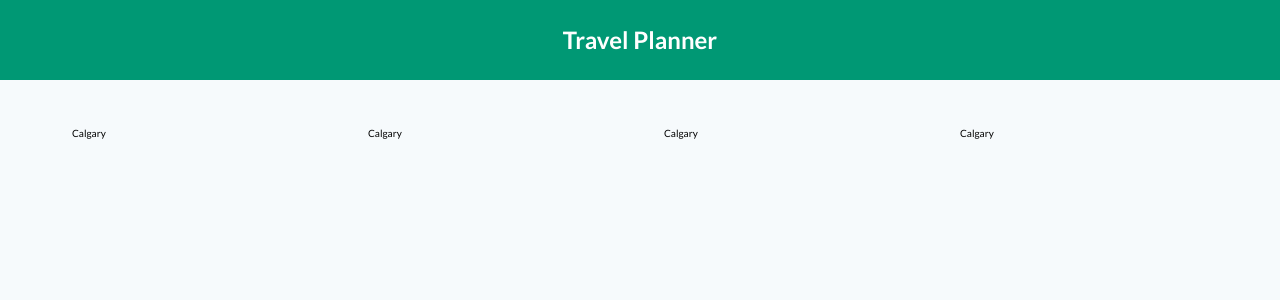
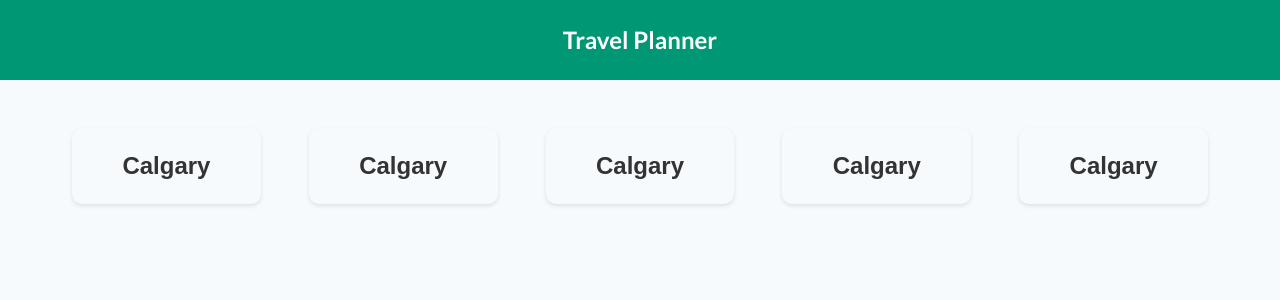
Before and after one commit to nsaini-05/Silva-Travel, an Angular app in the folder frontend-travel/: page / in a window 1280 px wide. Shown: the top 300 px of the page. Built offline with nearby package versions, Linux system fonts and the light colour scheme.

Commit message:
Styles for Small Card Component

```diff
--- a/frontend-travel/src/app/favorite-cities/favorite-cities.component.css
+++ b/frontend-travel/src/app/favorite-cities/favorite-cities.component.css
@@ -1,6 +1,6 @@
 .cards-container {
   display: grid;
-  grid-template-columns: repeat(4, 1fr);
+  grid-template-columns: repeat(5, 1fr);
   gap: 4.8rem;
   align-items: start;
   margin-bottom: 4.2rem;
--- a/frontend-travel/src/app/favorite-cities/favorite-cities.component.html
+++ b/frontend-travel/src/app/favorite-cities/favorite-cities.component.html
@@ -3,4 +3,5 @@
     <app-small-card></app-small-card>
     <app-small-card></app-small-card>
     <app-small-card></app-small-card>
+    <app-small-card></app-small-card>
 </div>
--- a/frontend-travel/src/shared/small-card/small-card.component.css
+++ b/frontend-travel/src/shared/small-card/small-card.component.css
@@ -0,0 +1,25 @@
+
+  .card {
+    padding: 2.4rem;
+    display: flex;
+    align-items: center;
+    justify-content: center;
+    border: none;
+    width: 100%;
+    border-radius: 10px;
+    transition: all 0.3s;
+    background-color: #f6fafc;
+    box-shadow: 0 2px 4px rgba(0, 0, 0, 0.1);
+  }
+
+  .btn-title {
+    font-size: 2.4rem;
+    color: #333;
+    font-weight: 600;
+  }
+
+  .card:hover{
+    transform: translateY(-10px);
+    cursor: pointer;
+    border: 1px solid #009874;
+  }
--- a/frontend-travel/src/shared/small-card/small-card.component.html
+++ b/frontend-travel/src/shared/small-card/small-card.component.html
@@ -1 +1,4 @@
-<p>Calgary</p>
+    <button class="card">
+      <span class="btn-title">
+        Calgary</span>
+      </button>
```
